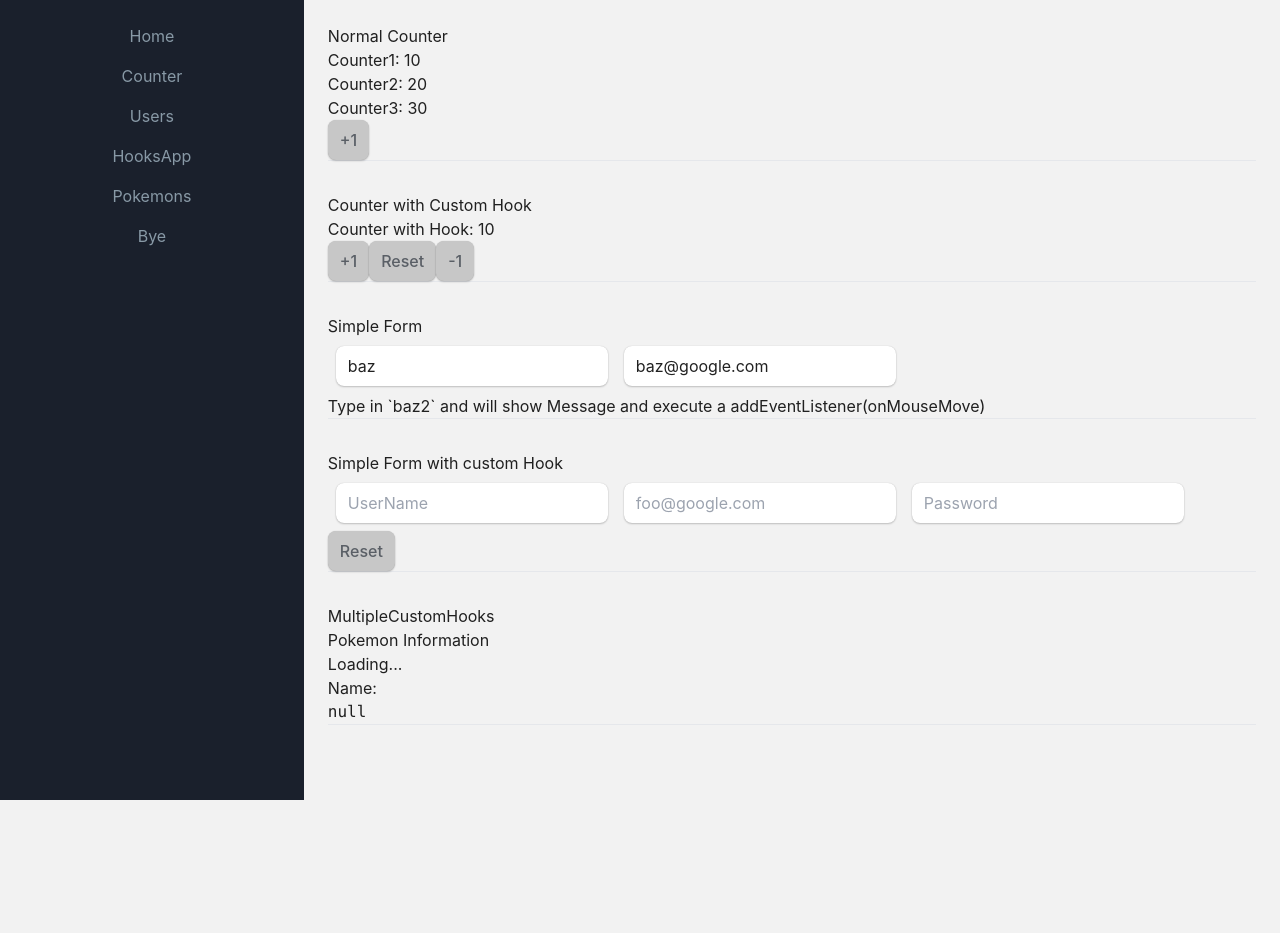
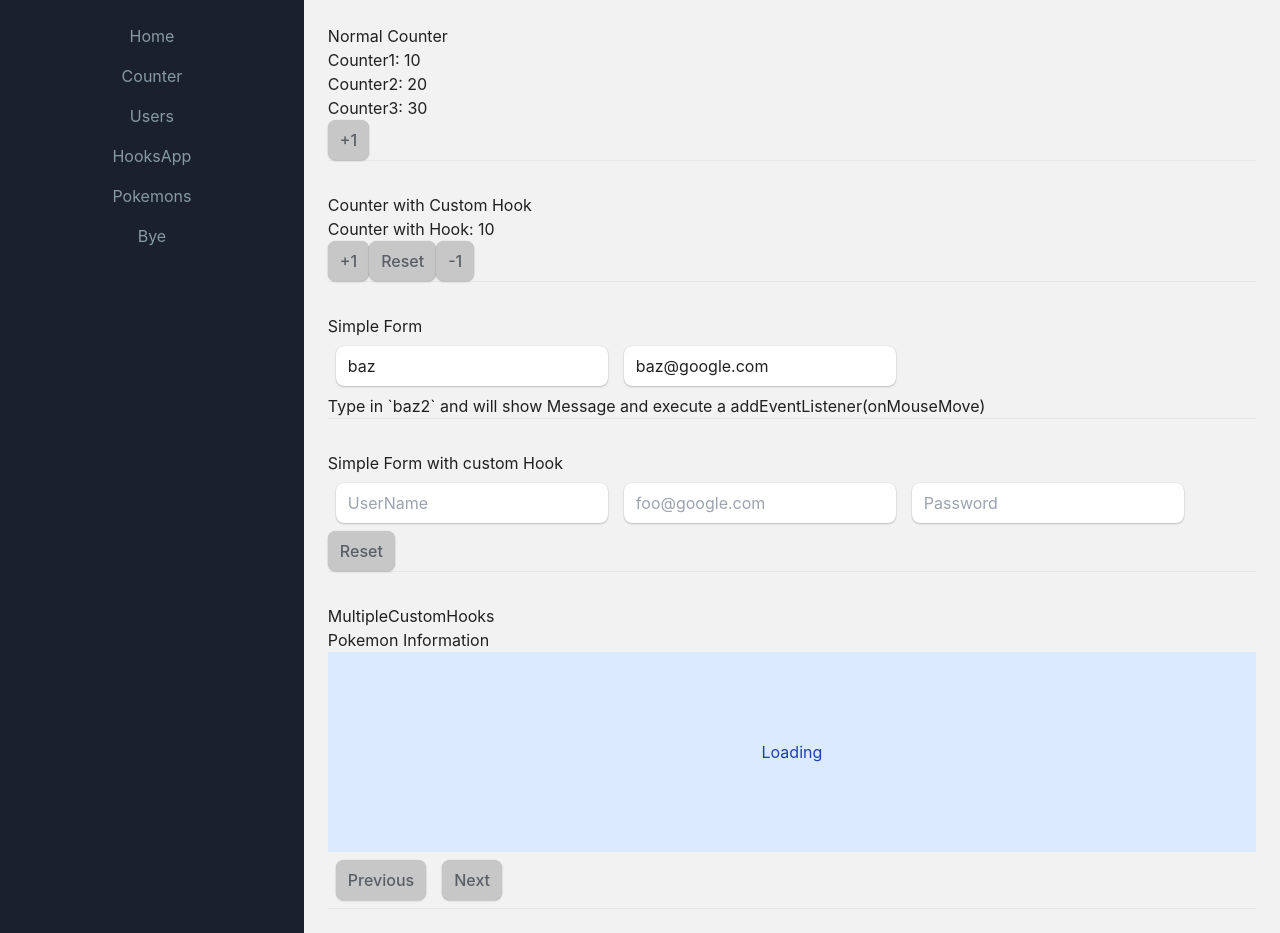
Before and after one commit to AlexisCast/my-dashboard-react, a React (Create React App) app: page /hooksapp in a window 1280 px wide. Before the commit the page ends 800 px from the top, so only its background shows below. Built offline with nearby package versions, Linux system fonts and the light colour scheme; no server answers.

Commit message:
feat 20: Hooks - useFetch + useCounter

```diff
--- a/src/hooks/useFetch.js
+++ b/src/hooks/useFetch.js
@@ -27,7 +27,7 @@ export const useFetch = (url) => {
 
     const resp = await fetch(url);
 
-    await new Promise((resolve) => setTimeout(resolve, 3000));
+    await new Promise((resolve) => setTimeout(resolve, 1000));
 
     if (!resp.ok) {
       setState({
--- /dev/null
+++ b/src/routes/HooksApp/LoadingMessage.jsx
@@ -0,0 +1,11 @@
+import React from 'react';
+
+export const LoadingMessage = () => {
+  return (
+    <section
+      style={{ height: 200 }}
+      className="m-0 flex items-center justify-center bg-blue-100 p-0 text-center text-blue-800">
+      <h1>Loading</h1>
+    </section>
+  );
+};
--- a/src/routes/HooksApp/MultipleCustomHooks.jsx
+++ b/src/routes/HooksApp/MultipleCustomHooks.jsx
@@ -1,19 +1,41 @@
 import React from 'react';
-import { useFetch } from '../../hooks';
+import { useCounter, useFetch } from '../../hooks';
+import { LoadingMessage } from './LoadingMessage';
+import { PokemonCard } from './PokemonCard';
 
 export const MultipleCustomHooks = () => {
-  const { data, hasHerror, isLoading } = useFetch(`https://pokeapi.co/api/v2/pokemon/1`);
+  const { counter, decrement, increment } = useCounter(1);
+  const { data, hasHerror, isLoading } = useFetch(`https://pokeapi.co/api/v2/pokemon/${counter}`);
   return (
     <>
       <h1>MultipleCustomHooks</h1>
       <h2>Pokemon Information</h2>
 
-      {isLoading && <p>Loading...</p>}
+      {isLoading ? (
+        <LoadingMessage />
+      ) : (
+        <PokemonCard
+          id={counter}
+          name={data?.name}
+          sprites={[
+            data.sprites.front_default,
+            data.sprites.front_shiny,
+            data.sprites.back_default,
+            data.sprites.back_shiny
+          ]}
+        />
+      )}
 
-      <h2>Name:{data?.name}</h2>
       <p>{hasHerror?.hasHerror}</p>
 
-      <pre>{JSON.stringify(data, null, 2)}</pre>
+      <button className="m-2" onClick={() => (counter > 1 ? decrement() : null)}>
+        Previous
+      </button>
+      <button className="m-2" onClick={() => increment()}>
+        Next
+      </button>
+
+      {/* <pre>{JSON.stringify(data, null, 2)}</pre> */}
     </>
   );
 };
--- /dev/null
+++ b/src/routes/HooksApp/PokemonCard.jsx
@@ -0,0 +1,17 @@
+import React from 'react';
+
+export const PokemonCard = ({ id, name, sprites = [] }) => {
+  return (
+    <section style={{ height: 200 }}>
+      <h2>
+        #{id} - {name}
+      </h2>
+
+      <div className="flex">
+        {sprites.map((sprite) => (
+          <img key={sprite} src={sprite} alt={name} />
+        ))}
+      </div>
+    </section>
+  );
+};
```
